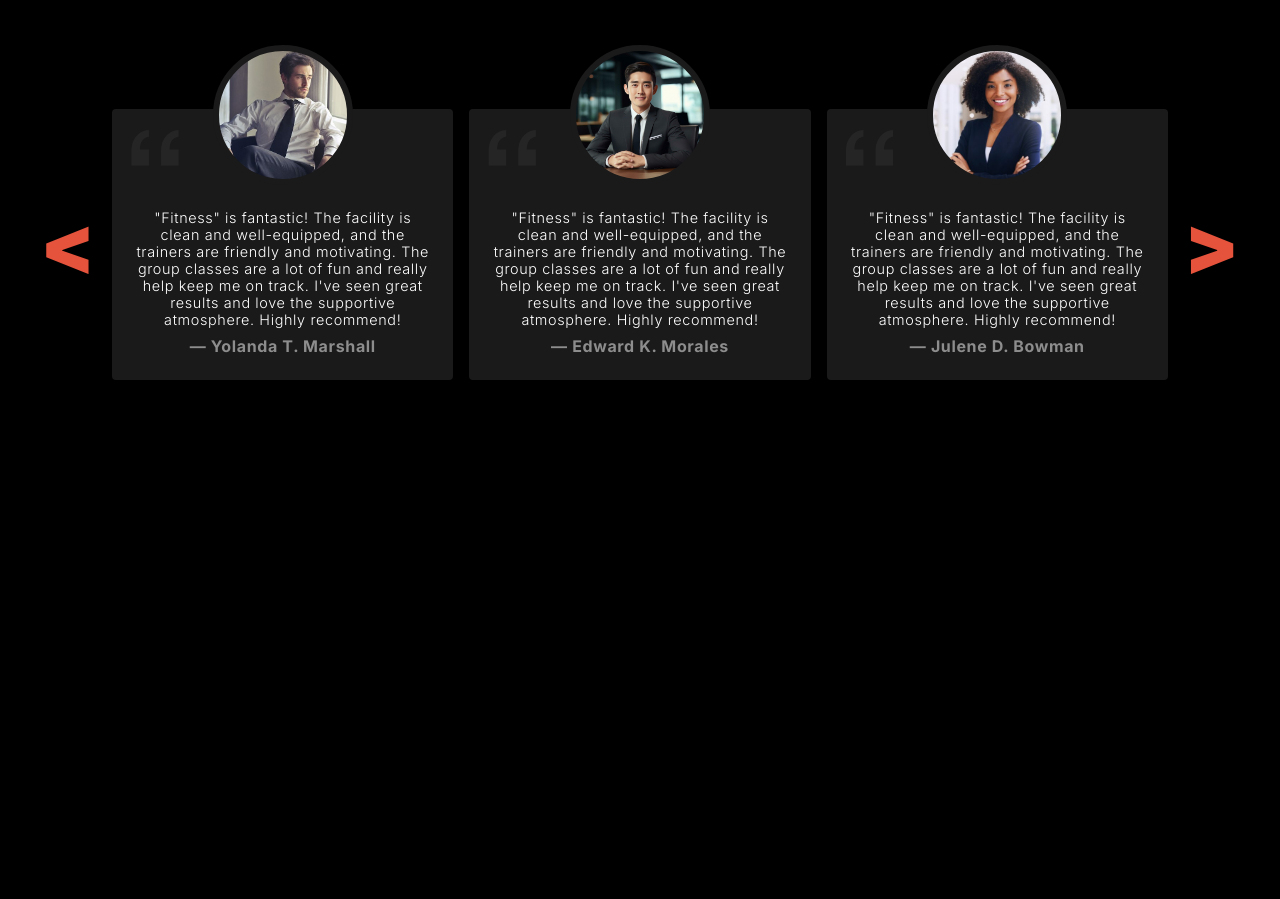
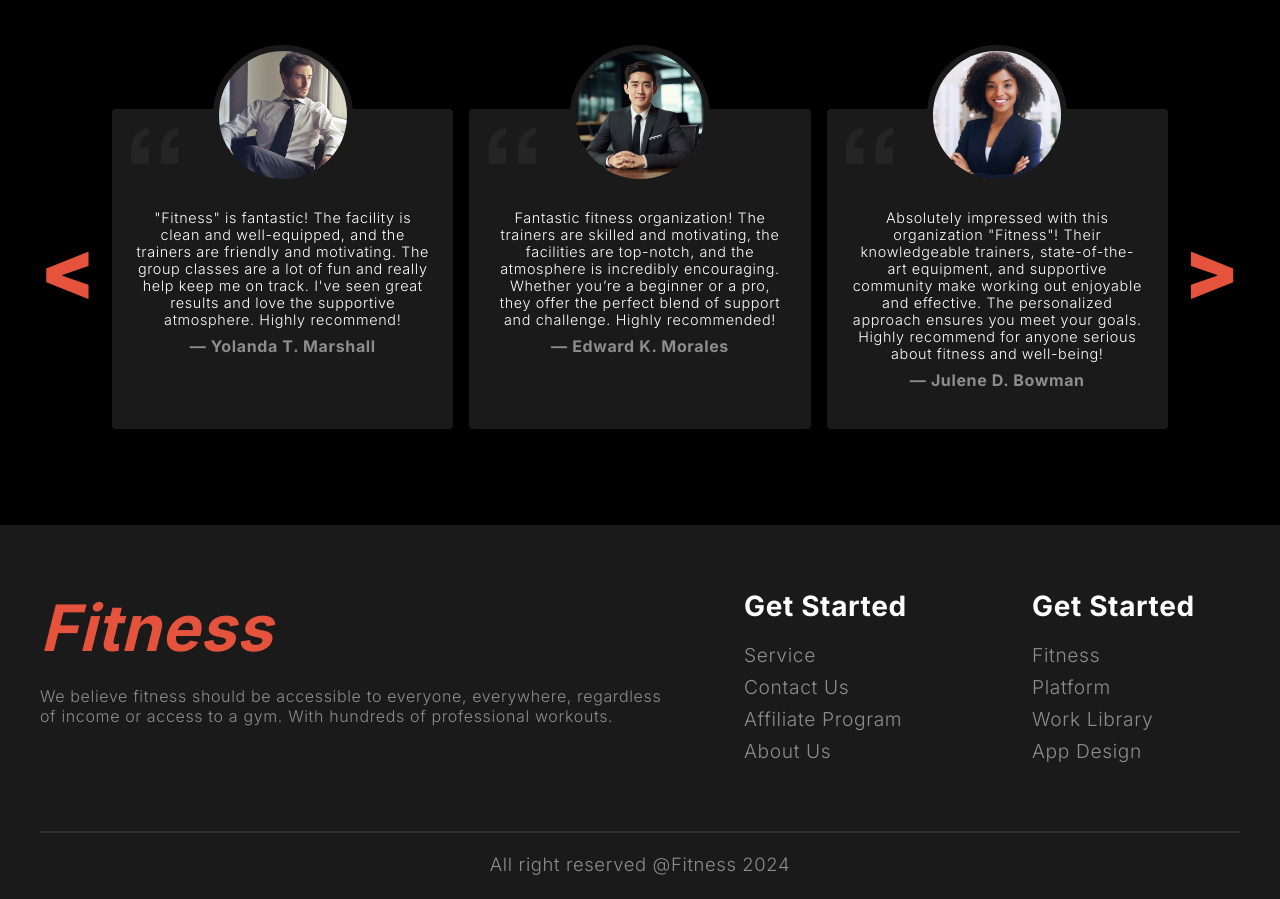
Before and after one commit to mahfuzHasan2003/fitness-for-safe-and-healthy, a plain HTML site: page index.html in a window 1280 px wide. Shown: the part 3361-4260 px from the top of the page. Before the commit the page ends 3837 px from the top, so only its background shows below. Drawn offline with Linux system fonts and the light colour scheme; a web font is replaced by a local one.

Commit message:
Ready to visit

```diff
--- a/index.html
+++ b/index.html
@@ -274,10 +274,11 @@
               style="background-image: url('./images/reviewer\ 2.jpeg')"
             ></div>
             <div class="review-details text-center">
-              "Fitness" is fantastic! The facility is clean and well-equipped,
-              and the trainers are friendly and motivating. The group classes
-              are a lot of fun and really help keep me on track. I've seen great
-              results and love the supportive atmosphere. Highly recommend!
+              Fantastic fitness organization! The trainers are skilled and
+              motivating, the facilities are top-notch, and the atmosphere is
+              incredibly encouraging. Whether you’re a beginner or a pro, they
+              offer the perfect blend of support and challenge. Highly
+              recommended!
             </div>
             <h4 class="reviewer-name text-gray text-center">
               — Edward K. Morales
@@ -289,10 +290,11 @@
               style="background-image: url('./images/reviewer\ 3.jpg')"
             ></div>
             <div class="review-details text-center">
-              "Fitness" is fantastic! The facility is clean and well-equipped,
-              and the trainers are friendly and motivating. The group classes
-              are a lot of fun and really help keep me on track. I've seen great
-              results and love the supportive atmosphere. Highly recommend!
+              Absolutely impressed with this organization "Fitness"! Their
+              knowledgeable trainers, state-of-the-art equipment, and supportive
+              community make working out enjoyable and effective. The
+              personalized approach ensures you meet your goals. Highly
+              recommend for anyone serious about fitness and well-being!
             </div>
             <h4 class="reviewer-name text-center text-gray">
               — Julene D. Bowman
@@ -301,6 +303,44 @@
         </div>
       </section>
     </main>
-    <footer></footer>
+
+    <footer>
+      <div class="footer-container">
+        <div class="footer-top-and-bottom max-1200">
+          <div class="footer-top">
+            <div class="top-flex-item">
+              <h1 class="our-logo text-highlight">Fitness</h1>
+              <p class="para text-gray">
+                We believe fitness should be accessible to everyone, everywhere,
+                regardless of income or access to a gym. With hundreds of
+                professional workouts.
+              </p>
+            </div>
+            <div class="top-flex-item">
+              <h2 class="footer-sub-heading">Get Started</h2>
+              <ul>
+                <li><a href="#">Service</a></li>
+                <li><a href="#">Contact Us</a></li>
+                <li><a href="#">Affiliate Program</a></li>
+                <li><a href="#">About Us</a></li>
+              </ul>
+            </div>
+            <div class="top-flex-item">
+              <h2 class="footer-sub-heading">Get Started</h2>
+              <ul>
+                <li><a href="#">Fitness</a></li>
+                <li><a href="#">Platform</a></li>
+                <li><a href="#">Work Library</a></li>
+                <li><a href="#">App Design</a></li>
+              </ul>
+            </div>
+          </div>
+          <div class="footer-bottom text-center">
+            <div class="horizontal-line"></div>
+            <p class="para text-gray">All right reserved @Fitness 2024</p>
+          </div>
+        </div>
+      </div>
+    </footer>
   </body>
 </html>
--- a/styles/design.css
+++ b/styles/design.css
@@ -231,7 +231,8 @@ body {
 .ui-parent .calculate-section {
     flex: 2;
 }
-.ui-parent .bmi-sec-heading {
+.ui-parent .bmi-sec-heading,
+.footer-container .top-flex-item .footer-sub-heading {
     font-size: 1.75rem;
     margin-bottom: 2rem;
 }
@@ -326,9 +327,6 @@ form button#form-btn {
 }
 
 /* Customer Review */
-.customer-review {
-  /* overflow: hidden; */
-}
 .customer-review .reviews-container {
   display: flex;
   align-items: center;
@@ -356,6 +354,8 @@ form button#form-btn {
   padding: 0 1.5rem 1.5rem;
   border-radius: 0.25rem;
   position: relative;
+  flex: 1;
+  min-height: 20rem;
 }
 .review .reviewer-profile {
   height: 8rem;
@@ -379,13 +379,54 @@ form button#form-btn {
   margin-bottom: 0.5rem;
 }
 
+/* Footer Section */
+.footer-container {
+  background-color: rgba(255, 255, 255, 0.1);
+}
+.footer-top {
+  display: grid;
+  grid-template-columns: 3fr 1fr 1fr;
+  gap: 5rem;
+  padding: 4rem 0;
+}
+.footer-container .top-flex-item .footer-sub-heading {
+  margin-bottom: 1rem;
+}
+.top-flex-item .our-logo {
+  font-size: 4rem;
+  font-style: italic;
+  margin-bottom: 1.25rem;
+}
+.top-flex-item ul {
+  list-style-type: none;
+}
+.top-flex-item ul li {
+  padding: 0.25rem 0;
+}
+.top-flex-item li a {
+  text-decoration: none;
+  color: rgba(255, 255, 255, 0.5);
+  font-size: 1.2rem;
+}
+.top-flex-item li a:hover {
+  text-decoration: underline;
+}
+.footer-bottom {
+  padding-bottom: 1.5rem;
+}
+.footer-bottom .horizontal-line {
+  margin-bottom: 1.25rem ;
+  height: 0.15rem;
+  width: 100%;
+  background-color: rgba(255, 255, 255, 0.1);
+}
+.footer-bottom p {
+  font-size: 1.15rem;
+}
 
 
 
-
-
-
-
+/* --------------------------------------- */
 /* making responsive for mobile device */
 @media screen and (max-width: 576px) {
   html {
@@ -416,8 +457,12 @@ form button#form-btn {
   .change-habit .habit-title-and-descrip {
     padding: 0 1rem;
   }
+  .change-habit .habits-group,
+  .meet-our-team .team-profiles-container,
+  .footer-container .footer-top {
+    grid-template-columns: 1fr;
+  }
   .change-habit .habits-group {
-    grid-template-columns: 1fr;
     gap: 2rem;
     max-width: 70%;
     margin: 3rem auto 0 auto;
@@ -438,8 +483,14 @@ form button#form-btn {
     margin-left: 0;
   }
   /* BMI calculaor section */
-  .bmi-calculator .calculator-header {
+  .bmi-calculator .calculator-header,
+  .meet-our-team .team-title-and-descrip,
+  .meet-our-team .team-profiles-container,
+  .customer-review .review-title-and-descrip,
+  .customer-review .reviews-container,
+  .footer-container .footer-top-and-bottom {
     margin-left: 1.25rem;
+    margin-right: 1.25rem;
   }
   .calculator-ui-container .ui-parent {
     flex-direction: column;
@@ -450,6 +501,26 @@ form button#form-btn {
   }
   .calculate-section form {
     width: 100%;
-    /* overflow: hidden; */
+  }
+  /* Meet Our Team */
+  .meet-our-team .team-profiles-container {
+    height: 200vh;
+  }
+  /* Customer Review */
+  .customer-review .reviews-container .review:nth-child(1),
+  .customer-review .reviews-container .review:nth-child(2) {
+    display: none;
+  }
+  .reviews-container .review::before {
+    display: none;
+  }
+  /* Footer */
+  .footer-top {
+    grid-template-columns: 1fr;
+    gap: 2rem;
+    padding: 2.5rem 0;
+  }
+  .footer-bottom {
+    text-align: left;
   }
 }
```
